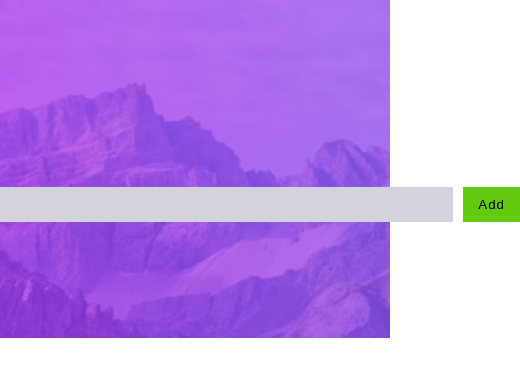
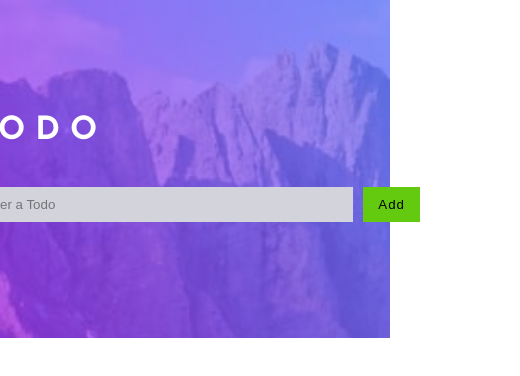
Before and after one commit to Frontendmentor-Gautham/Todo-app, a React (Create React App) app: page / in a window 390 px wide. Shown: the top 376 px of the page, 520 px wide, since content can reach past the window. Built offline with nearby package versions, Linux system fonts and the light colour scheme.

Commit message:
completed mobile view

```diff
--- a/src/App.css
+++ b/src/App.css
@@ -22,7 +22,7 @@ body{
 
 header{
     height: 40vh;
-    width: 100%;
+    max-width: 100%;
     display: flex;
     align-items: center;
     justify-content: center;
@@ -33,6 +33,8 @@ header{
     background-repeat: no-repeat;
     background-size: cover;
 }
+
+
 
 .dark-mode{
     background-image: url('/src/images/bg-desktop-dark.jpg');
@@ -52,7 +54,7 @@ header{
 }
 
 .header-content{
-    width: 650px;
+    max-width: 650px;
 }
 
 
@@ -88,3 +90,28 @@ img{
     width: 585px;
     margin-right: 60px;
 }
+
+
+@media screen and (max-width:768px) {
+    .light-mode{
+        background-image: url('/src/images/bg-mobile-light.jpg');
+        background-repeat: no-repeat;
+        background-size: cover;
+    }
+
+    .dark-mode{
+        background-image: url('/src/images/bg-mobile-dark.jpg');
+        background-repeat: no-repeat;
+        background-size: cover;
+    }
+
+    .header-content{
+        max-width: 450px;
+    }
+
+    .todo-list{
+        margin-top: -50px;
+        max-width: 450px;
+        margin-left: 25px;
+    }
+}
```
